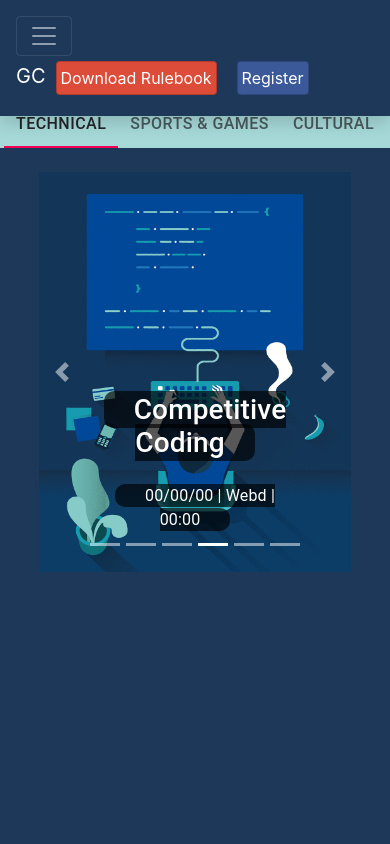
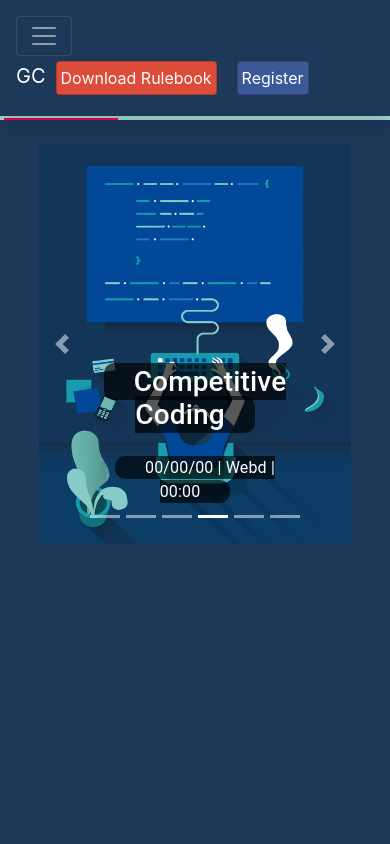
Before and after one commit to webd-iitbbs/TechGC, a React (Create React App) app: page /events in a window 390 px wide. Shown: the top 844 px of the page. Built offline with nearby package versions, Linux system fonts and the light colour scheme.

Commit message:
complete

```diff
--- a/src/App.css
+++ b/src/App.css
@@ -173,15 +173,11 @@ thead{
   .note{
     color: rgb(167, 217, 217);
   }
+  .hiden{
+    display: none !important;
+  }
 }
-@media (max-width: 509px) {
-.x{
-  margin-top: 100px;
-}
-.hiden{
-  display: none !important;
-}
-}
+
 
 .btn-google{
   margin-left: 10px;
```
